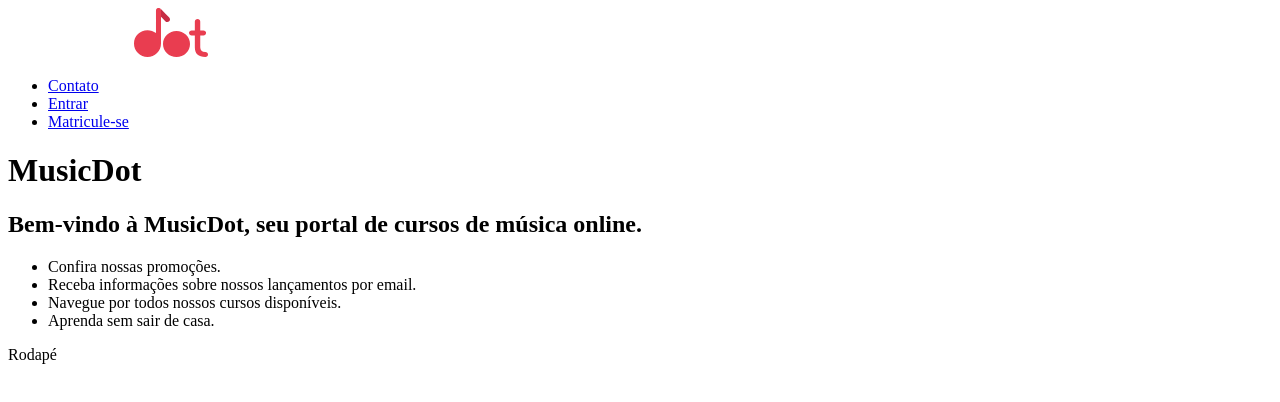
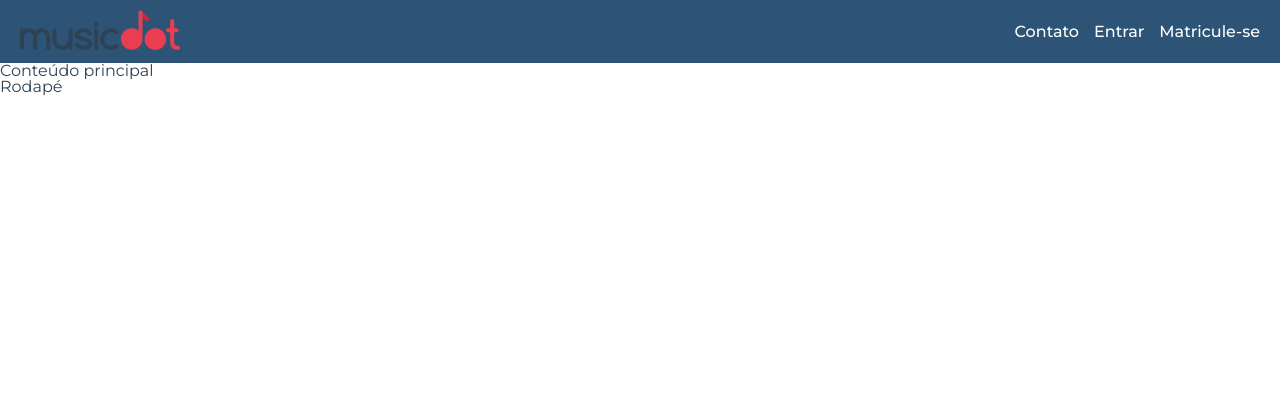
Before and after one commit to well-street/MUSIC-DOT, a plain HTML site: page index.html in a window 1280 px wide. Drawn offline with Linux system fonts and the light colour scheme.

Commit message:
Tópico CSS, Atividade 7

```diff
--- /dev/null
+++ b/cabeçalho.css
@@ -0,0 +1,19 @@
+.cabecalho {
+    background-color: #2D5377;
+    color: #FFF;
+    padding: 10px 20px;
+    display: flex;
+    align-items: center;
+    justify-content: space-between;
+}
+.cabecalho img {
+    height: 40px;
+}
+.cabecalho nav ul {
+    display: flex;
+    gap: 15px;
+}
+.cabecalho nav ul li a {
+    color: #FFF;
+    font-weight: 500;
+}
--- a/index.html
+++ b/index.html
@@ -2,29 +2,31 @@
 <html lang="pt-BR">
 <head>
     <meta charset="UTF-8">
-    <title>MusicDot</title>
+    <meta name="viewport" content="width=device-width, initial-scale=1.0">
+    <title>MusicDot - Página Inicial</title>
+
+    <link href="https://fonts.googleapis.com/css?family=Montserrat:300,400,500,600,700&display=block" rel="stylesheet">
+
+    <link rel="stylesheet" href="reset.css">
+
+    <link rel="stylesheet" href="cabeçalho.css">
 </head>
 <body>
-    <header>
-        <img src="img/musicdot-logo-light.svg" alt="MusicDot">
+    <header class="cabecalho">
+        <h1>
+            <img src="img/logo.svg" alt="MusicDot">
+        </h1>
         <nav>
             <ul>
                 <li><a href="sobre.html#contato">Contato</a></li>
-                <li><a href="login.html">Entrar</a></li>
-                <li><a href="matricula.html">Matricule-se</a></li>
+                <li><a href="#">Entrar</a></li>
+                <li><a href="#">Matricule-se</a></li>
             </ul>
         </nav>
     </header>
 
     <main>
-        <h1>MusicDot</h1>
-        <h2>Bem-vindo à MusicDot, seu portal de cursos de música online.</h2>
-        <ul>
-            <li>Confira nossas promoções.</li>
-            <li>Receba informações sobre nossos lançamentos por email.</li>
-            <li>Navegue por todos nossos cursos disponíveis.</li>
-            <li>Aprenda sem sair de casa.</li>
-        </ul>
+        <p>Conteúdo principal</p>
     </main>
 
     <footer>
--- a/css/reset.css
+++ b/reset.css
@@ -1,8 +1,3 @@
-/* http://meyerweb.com/eric/tools/css/reset/
-   v2.0 | 20110126
-   License: none (public domain)
-*/
-
 html, body, div, span, applet, object, iframe,
 h1, h2, h3, h4, h5, h6, p, blockquote, pre,
 a, abbr, acronym, address, big, cite, code,
@@ -23,7 +18,6 @@ time, mark, audio, video {
 	font: inherit;
 	vertical-align: baseline;
 }
-/* HTML5 display-role reset for older browsers */
 article, aside, details, figcaption, figure,
 footer, header, hgroup, menu, nav, section {
 	display: block;
@@ -46,3 +40,11 @@ table {
 	border-collapse: collapse;
 	border-spacing: 0;
 }
+body {
+    font-family: 'Montserrat', sans-serif;
+    color: #2e4255;
+}
+a {
+    color: inherit;
+    text-decoration: inherit;
+}
```
